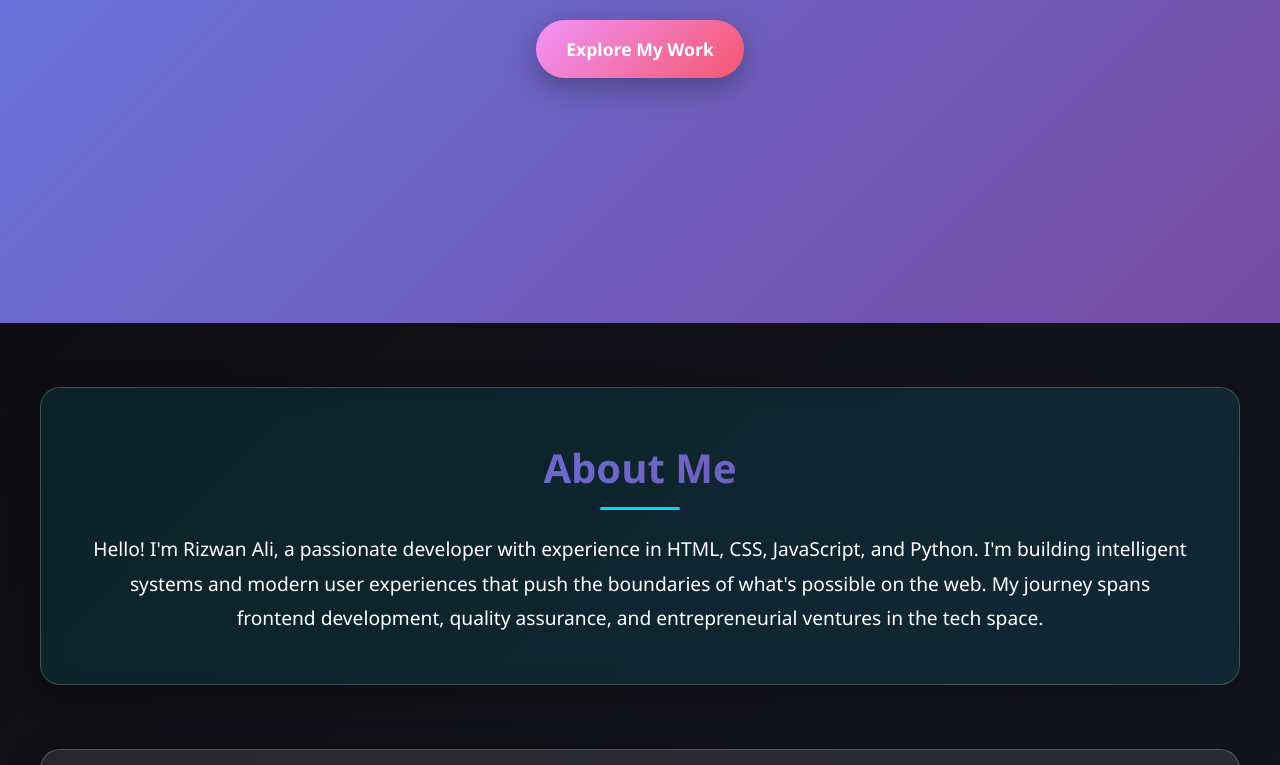
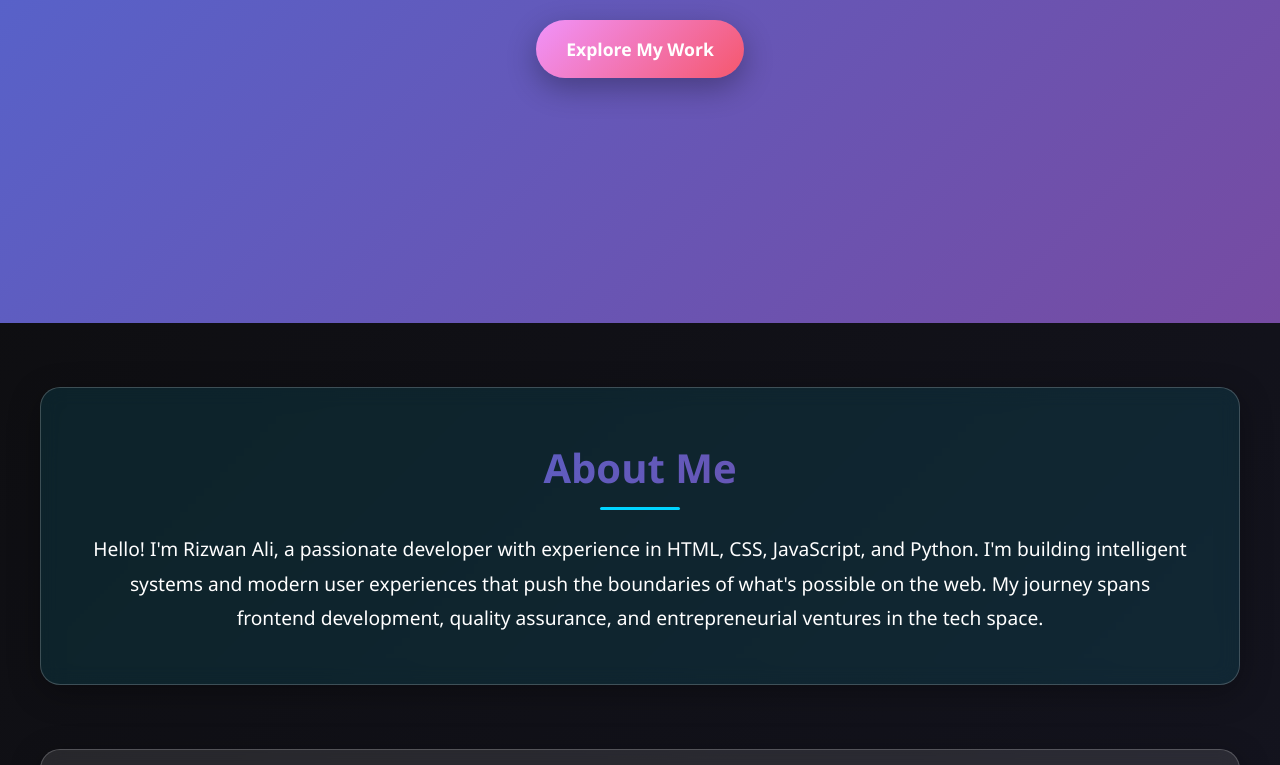
Before and after one commit to Rizwanghafoor7/Rizwan-Ali-Portfolio, a plain HTML site: page Index.html in a window 1280 px wide. Shown: the part 477-1242 px from the top of the page. Drawn offline with Linux system fonts and the light colour scheme.

Commit message:
Updated index.html content

```diff
--- a/Index.html
+++ b/Index.html
@@ -12,7 +12,7 @@
     }
 
     :root {
-      --primary-gradient: linear-gradient(135deg, #667eea 0%, #764ba2 100%);
+      --primary-gradient: linear-gradient(135deg, #4f68d4 0%, #764ba2 100%);
       --secondary-gradient: linear-gradient(135deg, #f093fb 0%, #f5576c 100%);
       --dark-gradient: linear-gradient(135deg, #0c0c0c 0%, #1a1a2e 100%);
       --text-light: #ffffff;
```
